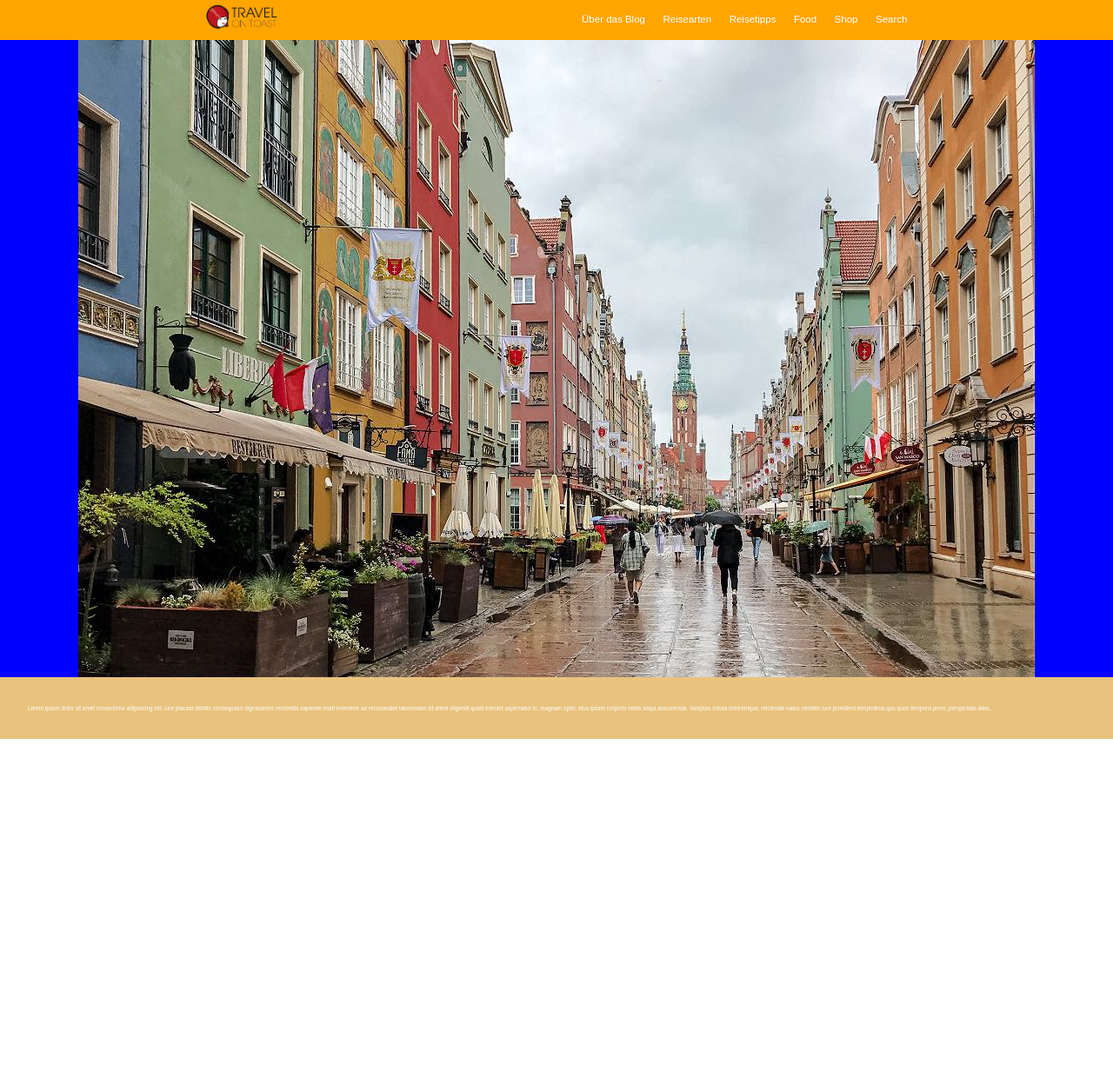
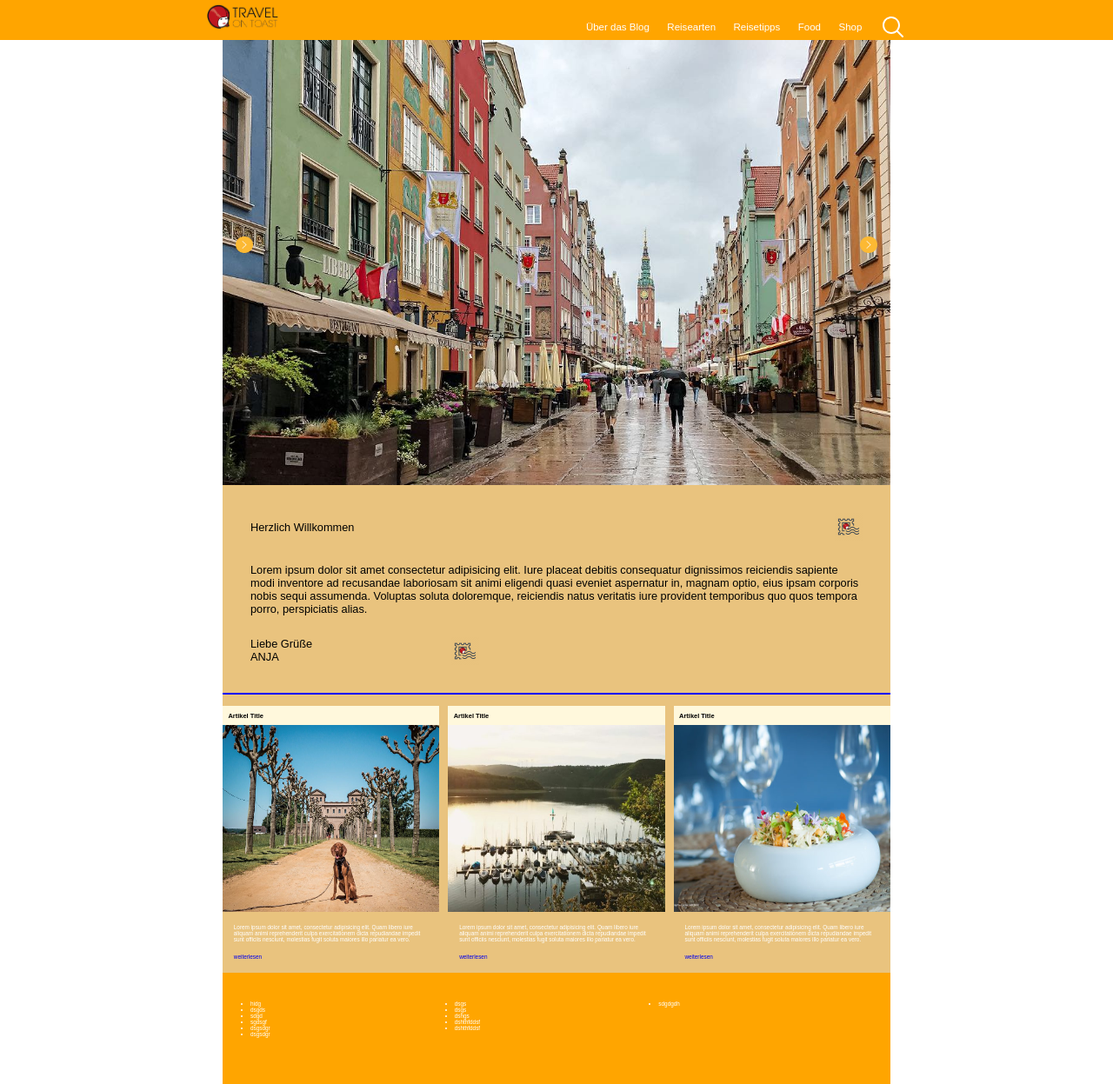
Before and after one commit to saeed1986/Reiseb-ro_Webpage, a plain HTML site: page index.html in a window 1280 px wide. Shown: the part 15-1262 px from the top of the page at 87% size. Before the commit the page ends 865 px from the top, so only its background shows below. Drawn offline with Linux system fonts and the light colour scheme.

Commit message:
the main page is done

```diff
--- a/index.html
+++ b/index.html
@@ -20,7 +20,13 @@
                 <li><a class="main-nav-link" href="#">Reisetipps</a></li>
                 <li><a class="main-nav-link" href="#">Food</a></li>
                 <li><a class="main-nav-link" href="#">Shop</a></li>
-                <li><a class="main-nav-link" href="#">Search</a></li>
+                <li>
+                    <a href=""><svg fill="#ffffff" xmlns="http://www.w3.org/2000/svg" viewBox="0 0 30 30" width="30px"
+                            height="30px">
+                            <path
+                                d="M 13 3 C 7.4889971 3 3 7.4889971 3 13 C 3 18.511003 7.4889971 23 13 23 C 15.396508 23 17.597385 22.148986 19.322266 20.736328 L 25.292969 26.707031 A 1.0001 1.0001 0 1 0 26.707031 25.292969 L 20.736328 19.322266 C 22.148986 17.597385 23 15.396508 23 13 C 23 7.4889971 18.511003 3 13 3 z M 13 5 C 17.430123 5 21 8.5698774 21 13 C 21 17.430123 17.430123 21 13 21 C 8.5698774 21 5 17.430123 5 13 C 5 8.5698774 8.5698774 5 13 5 z" />
+                        </svg></a>
+                </li>
             </ul>
         </nav>
     </header>
@@ -28,23 +34,84 @@
     <main>
         <section>
             <div class="container">
+                <div><img class="carousel1" src="/assets/2074144.png" alt="carousel icons"></div>
                 <img class="container-img" src="/assets/1-Langgasse-Lange-Gasse-Danzig.jpg" alt="image">
+                <div><img class="carousel2" src="/assets/2074144.png" alt="carousel icons"></div>
                 <div class="container-box">
-                    <p>Lorem ipsum dolor sit amet consectetur adipisicing elit. Iure placeat debitis consequatur
+                    <div class="container-flex">
+                        <p>Herzlich Willkommen</p>
+                        <img class="container-flex-img" src="/assets/bmark.png" alt="b-mark image">
+                    </div>
+                    <p class="container-txt-box">Lorem ipsum dolor sit amet consectetur adipisicing elit. Iure placeat
+                        debitis consequatur
                         dignissimos reiciendis sapiente modi inventore ad recusandae laboriosam sit animi eligendi quasi
                         eveniet aspernatur in, magnam optio, eius ipsam corporis nobis sequi assumenda. Voluptas soluta
                         doloremque, reiciendis natus veritatis iure provident temporibus quo quos tempora porro,
                         perspiciatis alias.</p>
+                    <div class="container-flex-2">
+                        <p>Liebe Grüße
+                            <br>
+                            ANJA
+                        </p>
+                        <img class="container-flex-img-second" src="/assets/bmark.png" alt="">
+                    </div>
                 </div>
             </div>
         </section>
+        <!-- teasor -->
+        <section class="teasor">
+            <div class="item1">
+                <h3 class="item1-headline">Artikel Title</h3>
+                <img class="item1-img" src="/assets/Archaeologischer-Park-Xanten-APX-mit-Hund-Nordtor.jpg" alt="dog">
+                <p class="item1-txt">Lorem ipsum dolor sit amet, consectetur adipisicing elit. Quam libero iure aliquam
+                    animi reprehenderit culpa exercitationem dicta repudiandae impedit sunt officiis nesciunt, molestias
+                    fugit soluta maiores illo pariatur ea vero.</p>
+                <a class="item1-btn" href="#">weiterlesen</a>
+            </div>
+            <div class="item1">
+                <h3 class="item1-headline">Artikel Title</h3>
+                <img class="item1-img" src="/assets/Eifel-Urlaub-Rurdeifel-Rursee-520x400.jpg" alt="eifel">
+                <p class="item1-txt">Lorem ipsum dolor sit amet, consectetur adipisicing elit. Quam libero iure aliquam
+                    animi reprehenderit culpa exercitationem dicta repudiandae impedit sunt officiis nesciunt, molestias
+                    fugit soluta maiores illo pariatur ea vero.</p>
+                <a class="item1-btn" href="#">weiterlesen</a>
+            </div>
+            <div class="item1">
+                <h3 class="item1-headline">Artikel Title</h3>
+                <img class="item1-img" src="/assets/veganes-Taboule-Rezept-Restaurant-ONA-520x400.jpg" alt="vegan">
+                <p class="item1-txt">Lorem ipsum dolor sit amet, consectetur adipisicing elit. Quam libero iure aliquam
+                    animi reprehenderit culpa exercitationem dicta repudiandae impedit sunt officiis nesciunt, molestias
+                    fugit soluta maiores illo pariatur ea vero.</p>
+                <a class="item1-btn" href="#">weiterlesen</a>
+            </div>
+        </section>
     </main>
-
-    <!-- <section class="banner">
-            <img src="/assets/1-Langgasse-Lange-Gasse-Danzig.jpg" alt="banner image">
-        </section> -->
-    <!-- hero -->
-
+    <footer class="footer">
+        <div class="item1">
+            <ul>
+                <li>hidg</li>
+                <li>dsgds</li>
+                <li>sdgd</li>
+                <li>sgdsgf</li>
+                <li>dsgsdgr</li>
+                <li>dsgsdgr</li>
+            </ul>
+        </div>
+        <div class="item2">
+            <ul>
+                <li>dsgs</li>
+                <li>dsgs</li>
+                <li>dshgs</li>
+                <li>dshthfddsf</li>
+                <li>dshthfddsf</li>
+            </ul>
+        </div>
+        <div class="item3">
+            <ul>
+                <li>sdgdgdh</li>
+            </ul>
+        </div>
+    </footer>
 </body>
 
 </html>
--- a/style/style.css
+++ b/style/style.css
@@ -58,6 +58,11 @@ body {
     color: #cf711f;
 }
 
+.main-nav-icon {
+    width: 2rem;
+    color: white;
+}
+
 /*********************** banner **********************/
 
 .container {
@@ -65,18 +70,112 @@ body {
     flex-direction: column;
     align-items: center;
     justify-content: center;
-    background-color: blue;
-    color: white;
+    color: black;
+    width: 60%;
+    margin: 0 auto;
+    background-color: black;
+    border-bottom: 2px solid blue;
+    position: relative;
+}
+
+.carousel1 {
+    position: absolute;
+    top: 30%;
+    left: 2%;
+    width: 3rem;
+    height: 3rem;
+}
+
+.carousel2 {
+    position: absolute;
+    top: 30%;
+    right: 2%;
+    width: 3rem;
+    height: 3rem;
 }
 
 .container-img {
-    background-color: yellow;
+    width: 100%;
 }
 
 .container-box {
-    width: 100%;
     padding: 5rem;
     background-color: rgb(233, 195, 126);
+    font-size: 2rem;
+}
+
+.container-flex {
+    display: flex;
+    justify-content: space-between;
+    align-items: center;
+}
+
+.container-flex-img {
+    width: 5rem;
+}
+
+.container-txt-box {
+    padding: 4rem 0rem;
+}
+
+.container-flex-2 {
+    display: flex;
+    gap: 25rem;
+}
+
+.container-flex-img-second {
+    width: 5rem;
+}
+
+/*********************** teasor **********************/
+
+.teasor {
+    background-color: rgb(233, 195, 126);
+    height: 50rem;
+    width: 60%;
+    margin: 0 auto;
+    display: grid;
+    grid-template-columns: 1fr 1fr 1fr;
+    column-gap: 10px;
+    padding-top: 2rem;
+}
+
+.item1 {}
+
+.item1-headline {
+    background-color: cornsilk;
+    padding: 1rem;
+}
+
+.item1-img {
+    width: 100%;
+    height: 70%;
+}
+
+.item1-txt {
+    color: white;
+    padding: 2rem;
+}
+
+.item1-btn {
+    padding: 2rem;
+    text-decoration: none;
+}
+
+
+
+/*********************** footer **********************/
+
+.footer {
+    width: 60%;
+    background-color: orange;
+    display: grid;
+    grid-template-columns: 1fr 1fr 1fr;
+    height: 20rem;
+    margin: 0 auto;
+    color: white;
+    padding: 5rem;
+    list-style: none;
 }
 
 /*********************** Media Queries **********************/
```
